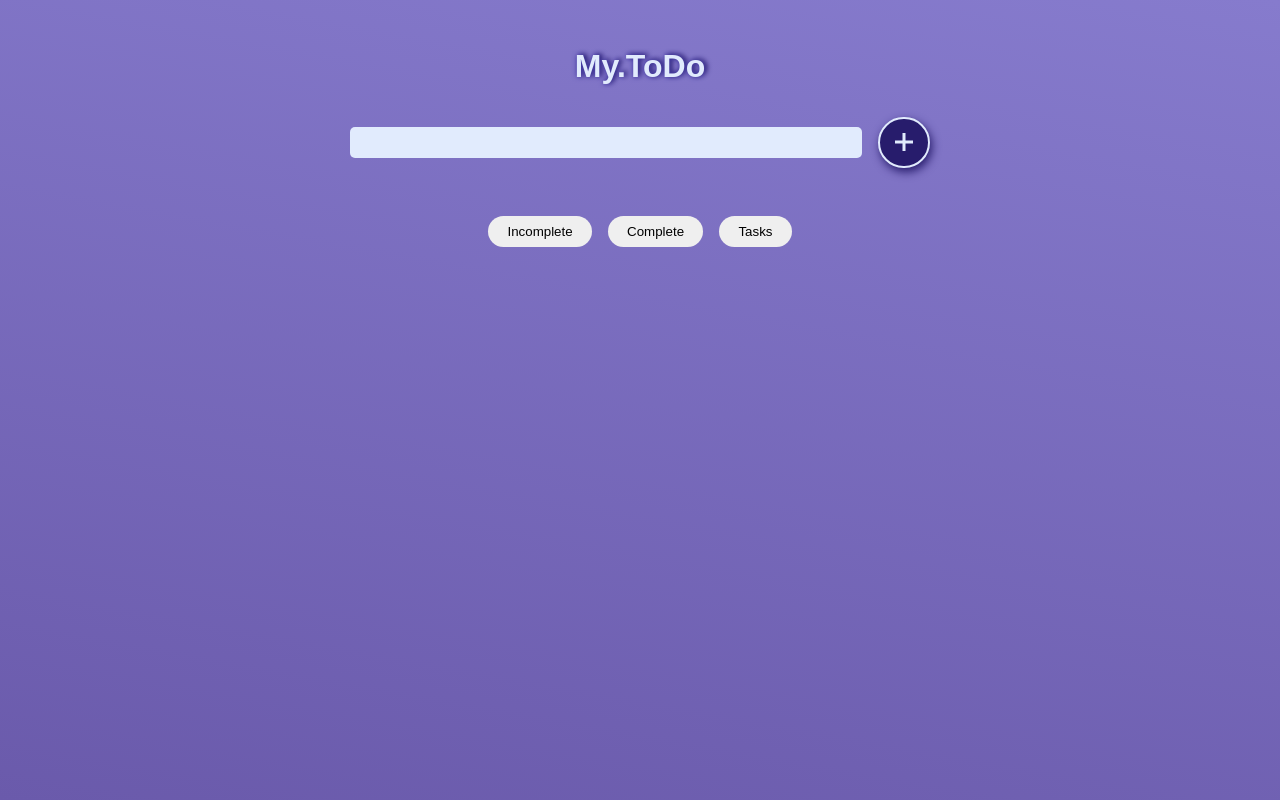
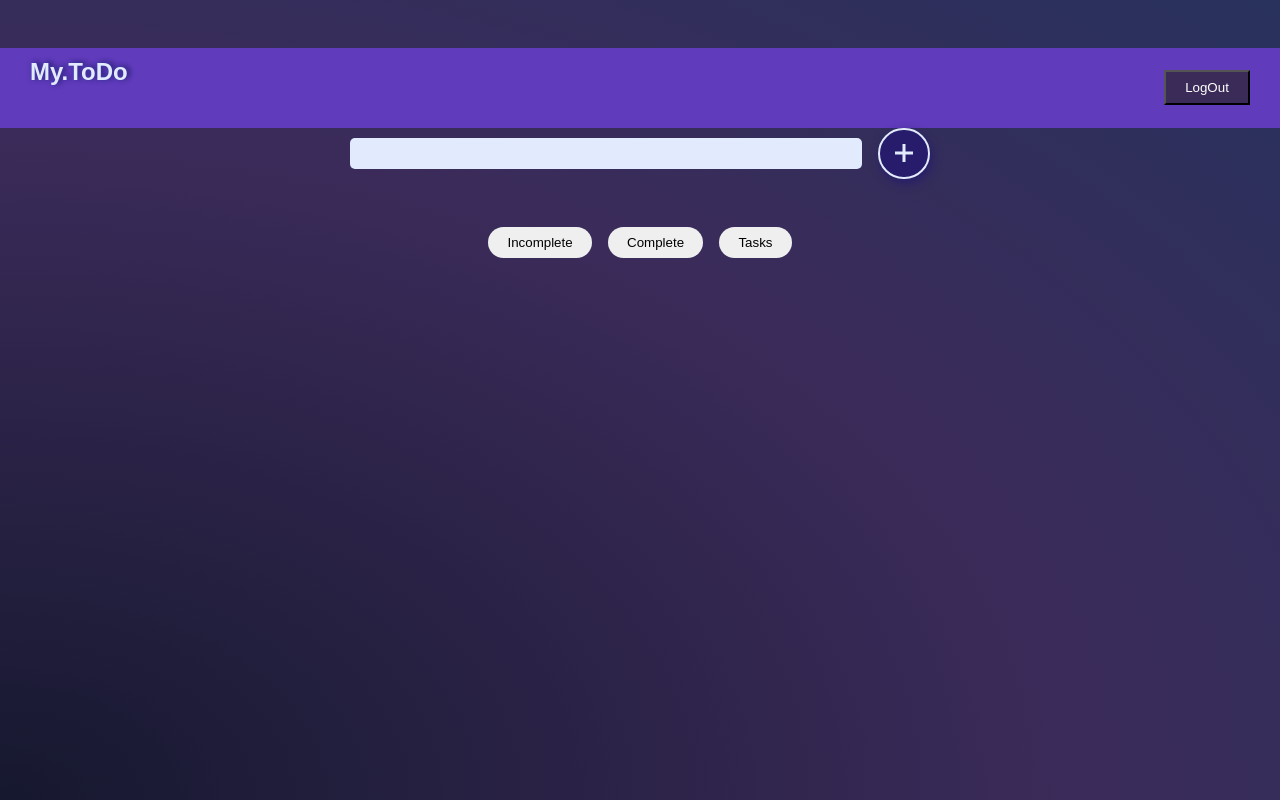
Before and after one commit to Achiengy/ToDo-App, a React (Create React App) app: page / in a window 1280 px wide. Built offline with nearby package versions, Linux system fonts and the light colour scheme; a web font is replaced by a local one.

Commit message:
Add navbar

```diff
--- a/src/App.js
+++ b/src/App.js
@@ -6,7 +6,9 @@ import { motion } from "framer-motion";
 function App() {
   return (
     <div className="App">
-      <motion.h1
+
+        <nav>
+        <motion.h1
         initial={{ y: -200 }}
         animate={{ y: 0 }}
         transition={{ type: "spring", duration: 0.5 }}
@@ -14,6 +16,10 @@ function App() {
       >
         My.ToDo
       </motion.h1>
+        <button > LogOut</button>
+        </nav>
+
+
       <motion.div
         initial={{ y: 1000 }}
         animate={{ y: 0 }}
--- a/src/css/main.css
+++ b/src/css/main.css
@@ -12,10 +12,11 @@ html {
 }
 
 body {
-  background: linear-gradient(
-    190deg,
-    rgb(134, 123, 205) 0%,
-    rgb(106, 90, 171) 100%
+  background: radial-gradient(
+    ellipse at left bottom,
+    rgba(22, 24, 47, 1) 0%,
+    rgba(38, 20, 72, 0.9) 59%,
+    rgba(17, 27, 75, 0.9) 100%
   );
   background-repeat: no-repeat;
   background-size: cover;
@@ -195,3 +196,27 @@ body {
     margin-right: 0;
   }
 }
+
+
+
+
+
+nav {
+  background: #603bbb;
+  width: 100%;
+  padding: 10px 30px;
+  display: flex;
+  align-items: center;
+  justify-content: space-between;
+}
+
+ nav h2 {
+  color: #fff;
+}
+
+ nav button {
+  width: 86px;
+  padding: 8px 0;
+  background: #3a2b58;
+  color: #fff;
+}
```
